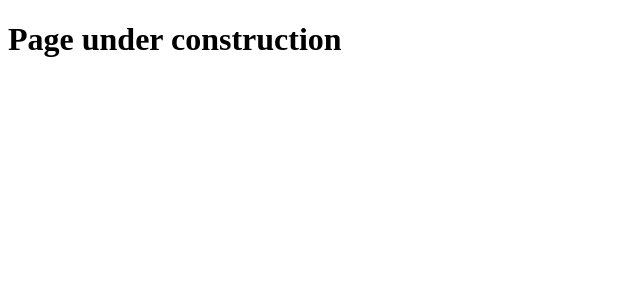
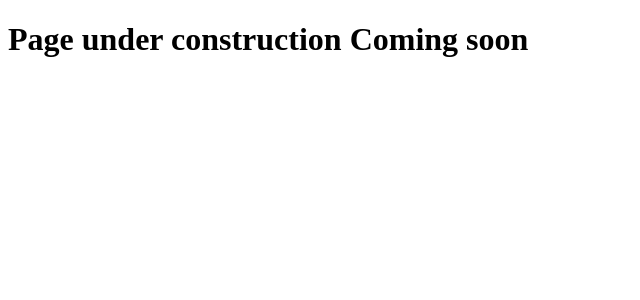
Before and after one commit to bimalkaf/portfolio-website, an Angular app: page / in a window 1280 px wide. Shown: the top 300 px of the page, without its empty margins (0-640 px from the left). Built offline with nearby package versions, Linux system fonts and the light colour scheme.

Commit message:
initial commit

```diff
--- a/src/app/app.component.html
+++ b/src/app/app.component.html
@@ -1,5 +1,5 @@
 <div>
   <h1>
-    Page under construction
+    Page under construction Coming soon
   </h1>
 </div>
```
Also changed, not shown: 3 other files (tests, documents, lock files or other folders).
